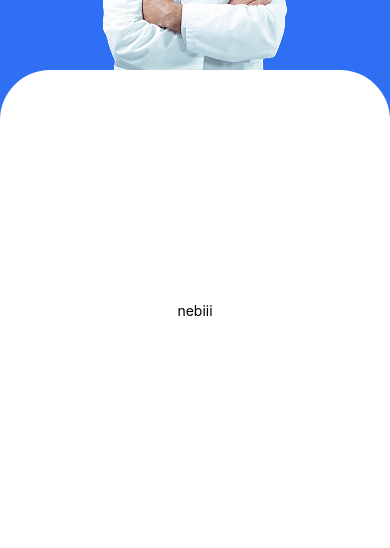
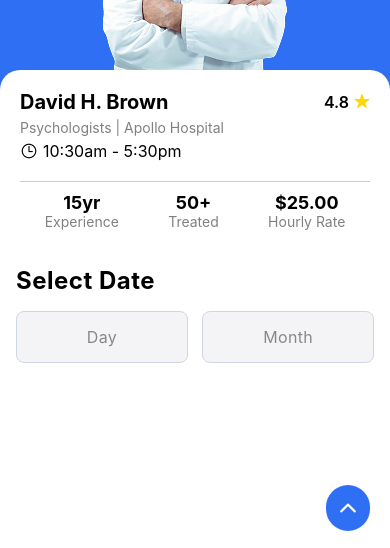
Before and after one commit to zulfuqarov/DoctorApp, a React Native app: screen /DoctorDetails in a window 390 px wide. Shown: the part 293-841 px from the top of the page. Built offline with nearby package versions, Linux system fonts and the light colour scheme.

Commit message:
update project addin doctor details

```diff
--- a/src/components/DoctorDetails/DetailsCutomHeader.js
+++ b/src/components/DoctorDetails/DetailsCutomHeader.js
@@ -19,7 +19,6 @@ const DetailsCustomHeader = ({ navigation, route }) => {
                     <Text style={styles.headerText}> Doctor’s Info</Text>
                 </View>
 
-                {/* Sağ tərəfdə axtarış və favori düymələri */}
                 <View style={styles.rightContainer}>
                     {/* <TouchableOpacity>
                         <Ionicons name="search" size={28} color="white" />
--- /dev/null
+++ b/src/components/DoctorDetails/DetailsInfoTop.js
@@ -0,0 +1,106 @@
+import React from "react";
+import { View, Text, StyleSheet, Image } from "react-native";
+import Ionicons from "react-native-vector-icons/Ionicons";
+
+const DetailsInfoTop = () => {
+    return (
+        <View style={styles.container}>
+            {/* Doktor Bilgileri */}
+            <View style={styles.detailsContainer}>
+                <View style={styles.header}>
+                    <Text style={styles.name}>David H. Brown</Text>
+                    <View style={styles.ratingContainer}>
+                        <Text style={styles.rating}>4.8</Text>
+                        <Ionicons name="star" size={16} color="gold" />
+                    </View>
+                </View>
+                <Text style={styles.specialty}>Psychologists | Apollo Hospital</Text>
+                <View style={styles.timeContainer}>
+                    <Ionicons name="time-outline" size={18} color="black" />
+                    <Text style={styles.time}>10:30am - 5:30pm</Text>
+                </View>
+            </View>
+            {/* Ayırıcı Çizgi */}
+            <View style={styles.separator} />
+            {/* Ek Bilgiler */}
+            <View style={styles.infoContainer}>
+                <View style={styles.infoBlock}>
+                    <Text style={styles.infoValue}>15yr</Text>
+                    <Text style={styles.infoLabel}>Experience</Text>
+                </View>
+                <View style={styles.infoBlock}>
+                    <Text style={styles.infoValue}>50+</Text>
+                    <Text style={styles.infoLabel}>Treated</Text>
+                </View>
+                <View style={styles.infoBlock}>
+                    <Text style={styles.infoValue}>$25.00</Text>
+                    <Text style={styles.infoLabel}>Hourly Rate</Text>
+                </View>
+            </View>
+        </View>
+    );
+};
+
+const styles = StyleSheet.create({
+    container: {
+        padding: 20,
+        borderTopLeftRadius: 20,
+        borderTopRightRadius: 20,
+        width: "100%",
+    },
+    detailsContainer: {
+        marginBottom: 10,
+    },
+    header: {
+        flexDirection: "row",
+        justifyContent: "space-between",
+        alignItems: "center",
+    },
+    name: {
+        fontSize: 20,
+        fontWeight: "bold",
+    },
+    ratingContainer: {
+        flexDirection: "row",
+        alignItems: "center",
+    },
+    rating: {
+        fontSize: 16,
+        fontWeight: "600",
+        marginRight: 5,
+    },
+    specialty: {
+        color: "gray",
+        marginTop: 5,
+    },
+    timeContainer: {
+        flexDirection: "row",
+        alignItems: "center",
+        marginTop: 5,
+    },
+    time: {
+        marginLeft: 5,
+        fontSize: 16,
+    },
+    separator: {
+        height: 1,
+        backgroundColor: "#ccc",
+        marginVertical: 10,
+    },
+    infoContainer: {
+        flexDirection: "row",
+        justifyContent: "space-around",
+    },
+    infoBlock: {
+        alignItems: "center",
+    },
+    infoValue: {
+        fontSize: 18,
+        fontWeight: "bold",
+    },
+    infoLabel: {
+        color: "gray",
+    },
+});
+
+export default DetailsInfoTop;
--- /dev/null
+++ b/src/components/DoctorDetails/DetailsSelectDate.js
@@ -0,0 +1,65 @@
+import React from 'react';
+import { View, Text, TouchableOpacity, StyleSheet } from 'react-native';
+
+const DetailsSelectDate = () => {
+  return (
+    <View style={styles.container}>
+      <Text style={styles.selectDateText}>Select Date</Text>
+
+      <View style={styles.dateSelectorContainer}>
+        <TouchableOpacity style={styles.dateSelector}>
+          <Text style={styles.dateText}>Day</Text>
+          {/* ShowMore component burada bir ikon ya da benzer bir şey olabilir */}
+        </TouchableOpacity>
+
+        <TouchableOpacity style={styles.dateSelector}>
+          <Text style={styles.dateText}>Month</Text>
+          {/* ShowMore component burada bir ikon ya da benzer bir şey olabilir */}
+        </TouchableOpacity>
+      </View>
+    </View>
+  );
+};
+
+const styles = StyleSheet.create({
+  container: {
+    flex: 1,
+    padding: 16,
+    justifyContent: 'flex-start',
+  },
+  selectDateText: {
+    fontSize: 24,
+    fontWeight: 'bold',
+    color: 'black',
+    letterSpacing: 0.5,
+    marginBottom: 16,
+  },
+  dateSelectorContainer: {
+    flexDirection: 'row',
+    justifyContent: 'space-between',
+    width: '100%',
+    flexWrap: 'wrap',
+  },
+  dateSelector: {
+    flexDirection: 'row',
+    alignItems: 'center',
+    justifyContent: 'center',
+    paddingHorizontal: 12,
+    paddingVertical: 14,
+    backgroundColor: '#F4F4F6',
+    borderRadius: 8,
+    borderWidth: 1,
+    borderColor: '#D0D6E1',
+    width: '48%',
+    marginBottom: 16,
+  },
+  dateText: {
+    fontSize: 16,
+    fontWeight: 'normal',
+    color: '#888',
+    letterSpacing: 0.3,
+    lineHeight: 22,
+  },
+});
+
+export default DetailsSelectDate;
--- a/src/screens/Home/DoctorDetails.js
+++ b/src/screens/Home/DoctorDetails.js
@@ -1,15 +1,35 @@
-import { StyleSheet, View, Dimensions, Text } from "react-native";
-import React from "react";
+import { StyleSheet, View, Dimensions, Text, Animated, TouchableOpacity } from "react-native";
+import React, { useRef, useState } from "react";
+import Ionicons from "react-native-vector-icons/Ionicons";
+import DetailsInfoTop from "../../components/DoctorDetails/DetailsInfoTop";
+import DetailsSelectDate from "../../components/DoctorDetails/DetailsSelectDate";
 
-const { width, height } = Dimensions.get("window"); // Ekran ölçülərini alır
+const { width, height } = Dimensions.get("window");
 
 const DoctorDetails = () => {
+  const animatedHeight = useRef(new Animated.Value(height * 0.57)).current;
+  const [expanded, setExpanded] = useState(false);
+
+  const toggleHeight = () => {
+    Animated.timing(animatedHeight, {
+      toValue: expanded ? height * 0.57 : height * 0.87,
+      duration: 300,
+      useNativeDriver: false,
+    }).start();
+    setExpanded(!expanded);
+  };
+
   return (
-    <View style={styles.container}>
+    <Animated.View style={[styles.container, { height: animatedHeight }]}>
       <View style={styles.fullScreen}>
-        <Text>nebiii</Text>
+        <TouchableOpacity onPress={toggleHeight} style={styles.arrowContainer}>
+          {/* <Text style={styles.arrow}>yuxari</Text>  */}
+          <Ionicons name={`chevron-${expanded ? 'down' : 'up'}-outline`} size={24} color="white" />
+        </TouchableOpacity>
+        <DetailsInfoTop />
+        <DetailsSelectDate />
       </View>
-    </View>
+    </Animated.View>
   );
 };
 
@@ -18,18 +38,32 @@ export default DoctorDetails;
 const styles = StyleSheet.create({
   container: {
     backgroundColor: "#2E6FF3",
-    justifyContent: "center",
-    alignItems: "center",
+    // justifyContent: "center",
+    // alignItems: "center",
     width: width,
-    height: height * 0.57 ,
+    position: "absolute",
+    bottom: 0,
+    zIndex: 1,
   },
   fullScreen: {
     backgroundColor: "white",
     height: "100%",
     width: "100%",
-    justifyContent: "center",
-    alignItems: "center",
-    borderTopLeftRadius: 50,
-    borderTopRightRadius: 50,
+    // justifyContent: "center",
+    // alignItems: "center",
+    borderTopLeftRadius: 20,
+    borderTopRightRadius: 20,
+  },
+  arrowContainer: {
+    position: "absolute",
+    backgroundColor: "#2E6FF3",
+    bottom: 20,
+    right: 20,
+    padding: 10,
+    borderRadius: 50
+  },
+  arrow: {
+    fontSize: 20,
+    fontWeight: "bold",
   },
 });
```
